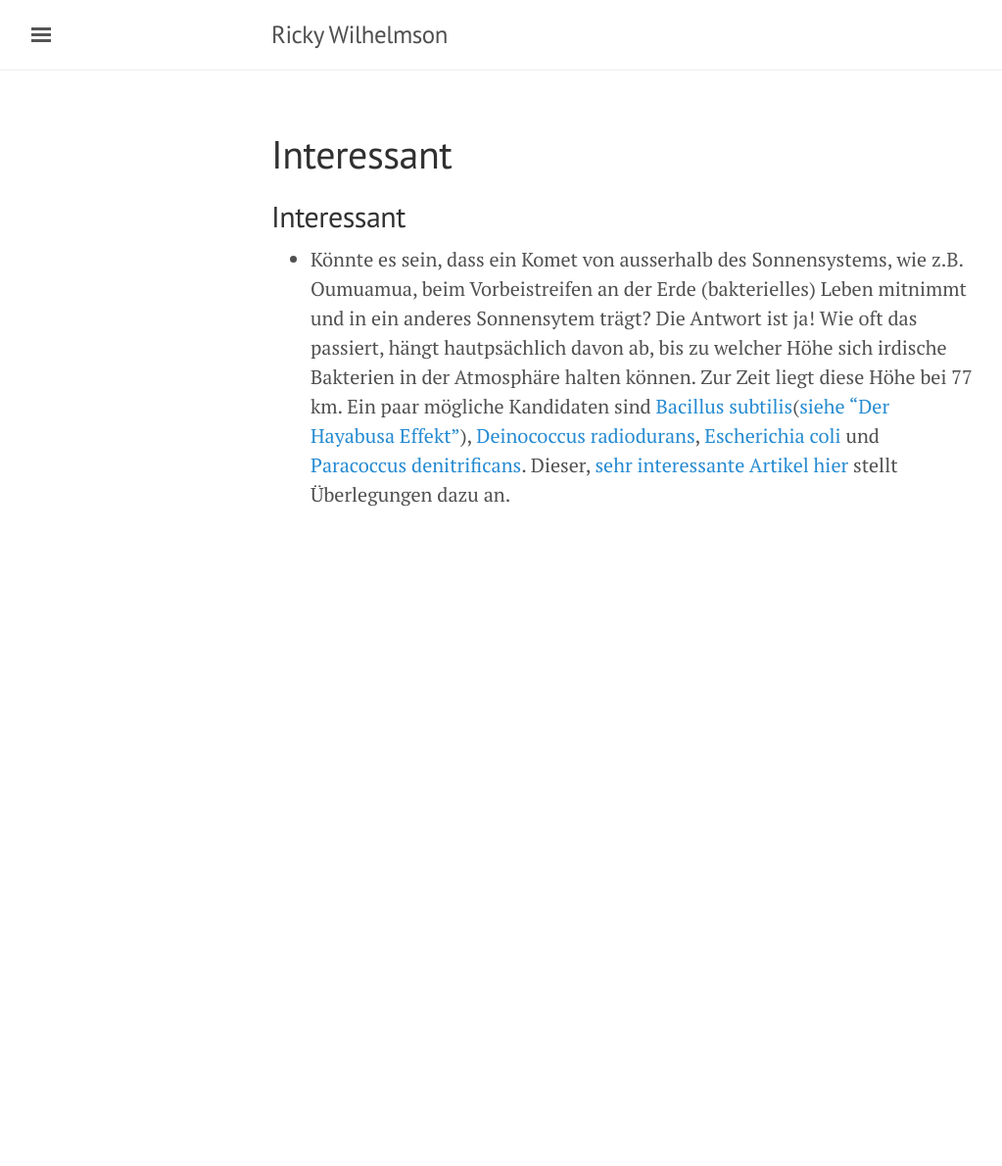
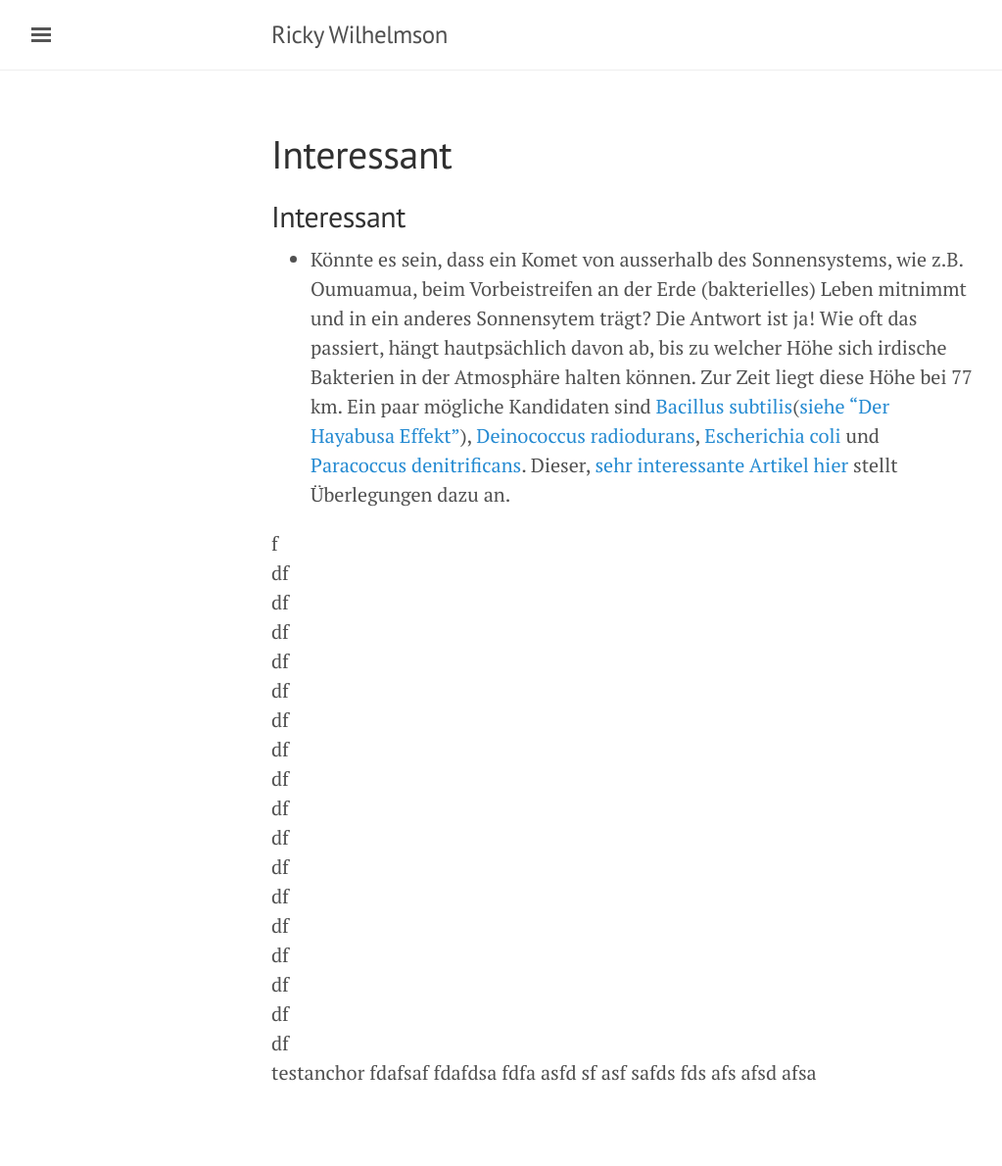
Before and after one commit to SOSTaler/sostaler.github.io, a Jekyll site: the page built from interessant.md, in a window 1280 px wide. Shown: the whole page at 98% size, without its empty margins (3-1026 px from the left). Built offline with Jekyll 4.4.1, drawn with Linux system fonts in a browser that asks for light colours; comment, search, counter and statistics services are not loaded; before the commit the page ends 900 px from its top, so only the background shows below that.

Commit message:
Update interessant.md

```diff
--- a/interessant.md
+++ b/interessant.md
@@ -7,3 +7,36 @@ title: 'Interessant'
 ## Interessant
 
 * Könnte es sein, dass ein Komet von ausserhalb des Sonnensystems, wie z.B. Oumuamua, beim Vorbeistreifen an der Erde (bakterielles) Leben mitnimmt und in ein anderes Sonnensytem trägt? Die Antwort ist ja! Wie oft das passiert, hängt hautpsächlich davon ab, bis zu welcher Höhe sich irdische Bakterien in der Atmosphäre halten können. Zur Zeit liegt diese Höhe bei 77 km. Ein paar mögliche Kandidaten sind [Bacillus subtilis](https://de.wikipedia.org/wiki/Bacillus_subtilis)([siehe "Der Hayabusa Effekt"](/2020/11/12/Der-Hayabusa-Effekt-Teil-1/)), [Deinococcus radiodurans](https://de.wikipedia.org/wiki/Deinococcus_radiodurans), [Escherichia coli](https://de.wikipedia.org/wiki/Escherichia_coli) und [Paracoccus denitrificans](https://de.wikipedia.org/wiki/Paracoccus_denitrificans). Dieser, [sehr interessante Artikel hier](https://doi.org/10.1017/S1473550419000314) stellt Überlegungen dazu an.
+
+
+
+f<br>
+df<br>
+df<br>
+df<br>
+df<br>
+df<br>
+df<br>
+df<br>
+df<br>
+df<br>
+df<br>
+df<br>
+df<br>
+df<br>
+df<br>
+df<br>
+df<br>
+df<br>
+<span id="testanchor">testanchor</span>
+fdafsaf
+fdafdsa
+fdfa
+asfd
+sf
+asf
+safds
+fds
+afs
+afsd
+afsa
```
